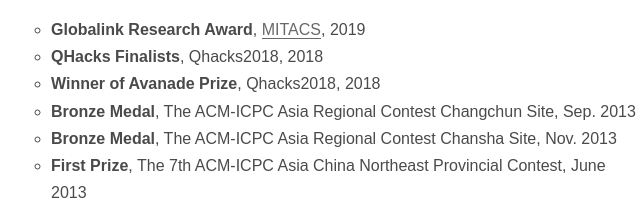
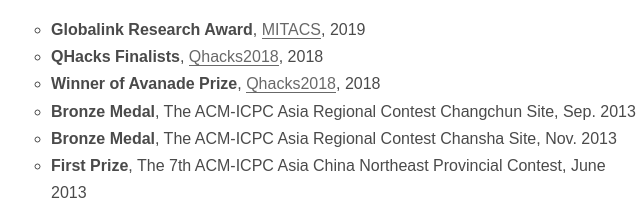
Before and after one commit to yiikou/jiayuan, a plain HTML site: page awards/index.html in a window 1280 px wide. Shown: the part 538-741 px from the top of the page, 405-1045 px from the left. Drawn offline with Linux system fonts and the light colour scheme; a small style sheet from the web is missing.

Commit message:
minor update

```diff
--- a/awards/index.html
+++ b/awards/index.html
@@ -89,8 +89,8 @@
 
       <h2 id="Awards"><a href="#Awards" class="headerlink" title="Awards"></a>Awards</h2><ul>
       <li><strong>Globalink Research Award</strong>, <a href="https://www.mitacs.ca/en/programs/globalink/globalink-research-award" target="_blank" rel="noopener">MITACS</a>, 2019</li>
-      <li><strong>QHacks Finalists</strong>, Qhacks2018, 2018</li>
-      <li><strong>Winner of Avanade Prize</strong>, Qhacks2018, 2018</li>
+      <li><strong>QHacks Finalists</strong>, <a href="https://devpost.com/software/morte" target="_blank" rel="noopener">Qhacks2018</a>, 2018</li>
+      <li><strong>Winner of Avanade Prize</strong>, <a href="https://devpost.com/software/morte" target="_blank" rel="noopener">Qhacks2018</a>, 2018</li>
       <li><strong>Bronze Medal</strong>, The ACM-ICPC Asia Regional Contest Changchun Site, Sep. 2013</li>
       <li><strong>Bronze Medal</strong>, The ACM-ICPC Asia Regional Contest Chansha Site, Nov. 2013</li>
       <li><strong>First Prize</strong>, The 7th ACM-ICPC Asia China Northeast Provincial Contest, June<br>2013</li>
```
